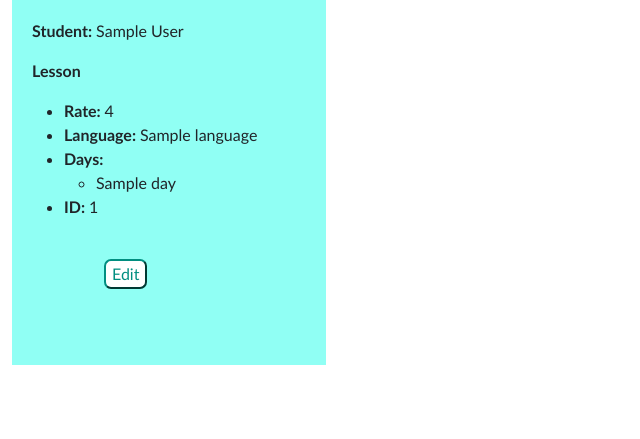
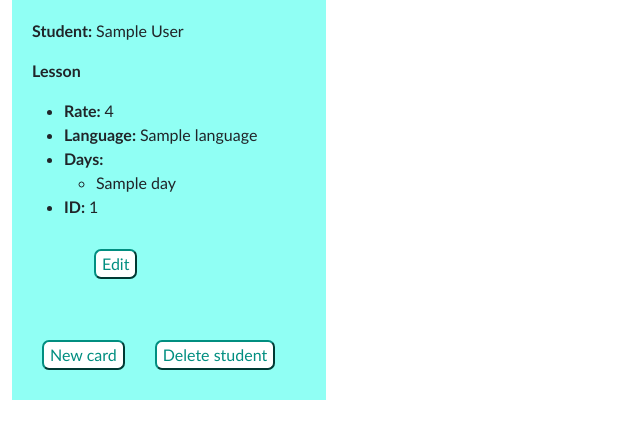
Before and after one commit to marklim-cs/TutorTrack, a Django app: page /students/1/ in a window 1280 px wide. Shown: the part 167-606 px from the top of the page, without its empty margins (0-640 px from the left). Run offline with Django 5.2, Linux system fonts and the light colour scheme; a user stored in the database is signed in; tables that the repository leaves empty hold one stand-in row (values such as "Sample post").

Commit message:
home page

```diff
--- a/tutor_track/app/templates/create_student.html
+++ b/tutor_track/app/templates/new_student.html
@@ -4,7 +4,7 @@
     <div class="container-fluid">
         <h1>Add a student</h1>
         <div class="class="col-md-auto" style="background-color: rgb(147, 255, 244); padding: 10px;">
-            <form method="post" action="{% url 'app:create_student' %}">
+            <form method="post" action="{% url 'app:new_student' %}">
                 {% csrf_token %}
                 {{ create_student_form.as_p }}
                 {{ create_card_form.as_p }}
--- a/tutor_track/app/templates/student_card.html
+++ b/tutor_track/app/templates/student_card.html
@@ -9,7 +9,7 @@
                  <p><strong>Student:</strong> {{ student.first_name }} {{ student.last_name }}</p>
                 {% for entry in card_data %}
                     <p><strong>Lesson</strong></p>
-                    <ul>
+                    <ul style="padding-bottom: 5px;">
                         <li><strong>Rate: </strong>{{entry.lesson.rate}}</li>
                         <li><strong>Language: </strong> {{entry.lesson.language}}</li>
                         <li><strong>Days: </strong>
@@ -22,13 +22,23 @@
                             </ul>
                         </li>
                         <li><strong>ID: </strong>{{entry.lesson.id}}</li>
-                        <div style="display: flex; gap: 10px; padding: 20px;">
+                        <div style="display: flex; gap: 10px; padding: 10px;">
                             <form method="get" action="{% url 'app:edit_student_card' student.id entry.lesson.id %}" style="padding: 20px;">
                                 <button type="submit">Edit</button>
                             </form>
                         </div>
                     </ul>
                 {% endfor %}
+                <div style="display: flex; gap: 10px;">
+                    <form method="get" action="{% url 'app:new_card' student.id %}" style="padding: 10px;">
+                        <button type="submit">New card</button>
+                    </form>
+                    <form method="post" action="{% url 'app:delete_student'%}" style="padding: 10px;">
+                        {% csrf_token %}
+                        <input type="hidden" name="id" value="{{ student.id }}">
+                        <button type="submit">Delete student</button>
+                    </form>
+                </div>
             </div>
         </div>
     </div>
--- a/tutor_track/app/templates/student_list.html
+++ b/tutor_track/app/templates/student_list.html
@@ -24,7 +24,7 @@
                         <br>
                         <br>
                     {% endif %}
-                    <form method="get" action="{% url 'app:create_student' %}">
+                    <form method="get" action="{% url 'app:new_student' %}">
                         <button type="submit">Add a student &#11088;</button>
                     </form>
                     </div>
--- a/tutor_track/app/urls.py
+++ b/tutor_track/app/urls.py
@@ -7,10 +7,10 @@ def redirect_to_login(f):
 
 urlpatterns = [
     path("", user_views.index, name='index'),
-    path('sign_up/', user_views.sign_up, name="sign_up"),
+    path('sign-up/', user_views.sign_up, name="sign_up"),
     path('home/', redirect_to_login(user_views.home), name='home'),
-    path('log_in/', user_views.log_in, name='log_in'),
-    path('log_out/', user_views.log_out, name='log_out'),
+    path('log-in/', user_views.log_in, name='log_in'),
+    path('log-out/', user_views.log_out, name='log_out'),
     path("students/", redirect_to_login(student_views.StudentList.as_view()), name='students'),
     path(
         "students/<int:student_id>/",
@@ -23,15 +23,22 @@ urlpatterns = [
         name='edit_student_card'
         ),
     path(
-        "monthly_summary/",
+        "monthly-summary/",
         redirect_to_login(budget_views.MonthlyPaymentSummary.as_view()),
         name='monthly_summary'
         ),
-    path("delete_summary",
+    path("delete-summary",
          redirect_to_login(budget_views.DeleteSummary.as_view()),
          name="delete_summary"
          ),
-    path("create_student",
+    path("new-student",
          redirect_to_login(student_views.CreateStudent.as_view()),
-         name="create_student")
+         name="new_student"),
+    path("new-card/<int:student_id>",
+         redirect_to_login(student_views.CreateStudentCard.as_view()),
+         name="new_card"
+         ),
+    path("delete-student",
+         redirect_to_login(student_views.DeleteStudent.as_view()),
+         name="delete_student")
     ]
--- a/tutor_track/app/views/budget_views.py
+++ b/tutor_track/app/views/budget_views.py
@@ -48,9 +48,6 @@ class MonthlyPaymentSummary(View):
             return render(request, "monthly_summary.html", context)
 
 class DeleteSummary(View):
-    def get(self, request):
-        pass
-
     def post(self, request):
         summary_id = request.POST.get("id")
         summary_to_delete = MonthlySummary.objects.get(id=summary_id)
--- a/tutor_track/app/views/student_views.py
+++ b/tutor_track/app/views/student_views.py
@@ -73,7 +73,7 @@ class CreateStudent(View):
             "create_card_form": create_card_form,
         }
 
-        return render(request, "create_student.html", context)
+        return render(request, "new_student.html", context)
 
     def post(self,request):
         create_student_form = UpdateStudentForm(request.POST)
@@ -96,4 +96,42 @@ class CreateStudent(View):
                 "create_student_form": create_student_form,
                 "create_card_form": create_card_form,
             }
-            return render(request, "create_student.html", context)
+            return render(request, "new_student.html", context)
+
+class CreateStudentCard(View):
+    def get(self, request, student_id):
+        card_form = UpdateCardForm()
+        student = Student.objects.get(id=student_id)
+
+        context = {
+            "card_form": card_form,
+            "student": student,
+        }
+
+        return render(request, "new_card.html", context)
+
+    def post(self, request, student_id):
+        card_form = UpdateCardForm(request.POST)
+        student = Student.objects.get(id=student_id)
+        tutor = request.user
+
+        if card_form.is_valid():
+            card = card_form.save(commit=False)
+            card.student = student
+            card.tutor = tutor
+            card.save()
+            return redirect(reverse('app:students'))
+
+        else:
+            context = {
+                "card_form": card_form,
+            }
+            return render(request, 'new_student.html', context)
+
+class DeleteStudent(View):
+    def post(self, request):
+        student_id = request.POST.get("id")
+        student_to_delete = Student.objects.get(id=student_id)
+        student_to_delete.delete()
+
+        return redirect("app:students")
```
Also changed, not shown: tutor_track/app/templates/new_card.html (added, +20 -0 lines).
